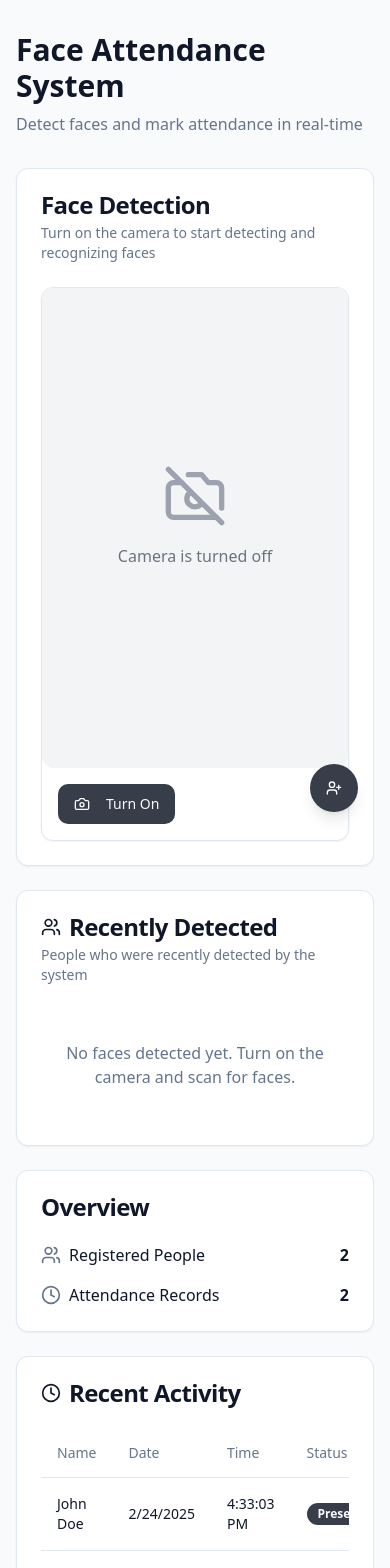
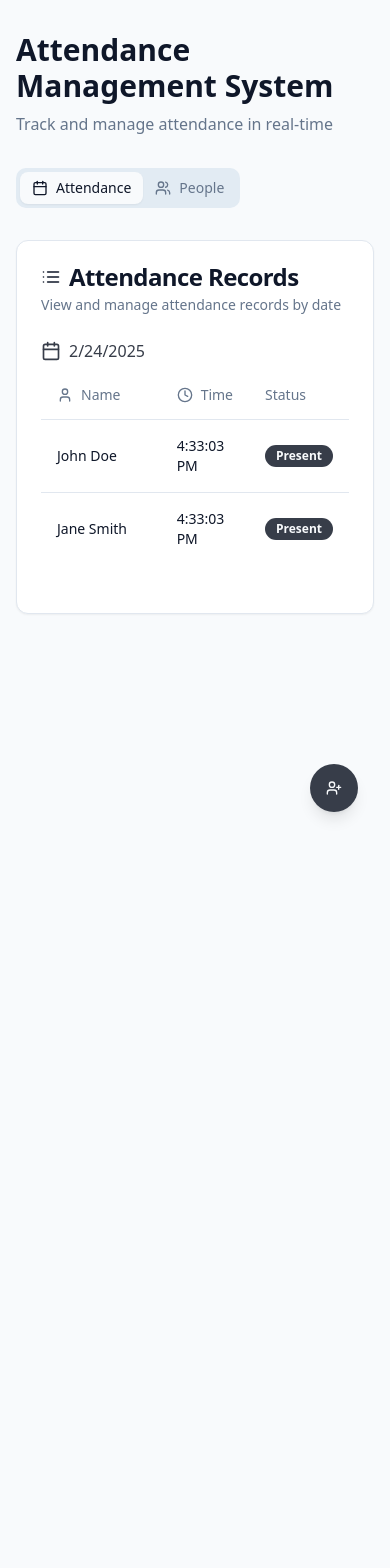
Before and after one commit to shahiddda/face-attendance-automator, a React (Vite) app: page / in a window 390 px wide. Shown: the top 1568 px of the page. After the commit the page ends 844 px from the top, so only its background shows below. Built offline with nearby package versions, Linux system fonts and the light colour scheme.

Commit message:
Add attendance marking
The first page will now include attendance marking functionality.

```diff
--- a/src/components/AttendanceTable.tsx
+++ b/src/components/AttendanceTable.tsx
@@ -3,6 +3,7 @@ import React from 'react';
 import { Table, TableBody, TableCell, TableHead, TableHeader, TableRow } from '@/components/ui/table';
 import { Badge } from '@/components/ui/badge';
 import { AttendanceRecord } from '@/lib/face-api';
+import { CalendarIcon, UserIcon, ClockIcon } from 'lucide-react';
 
 interface AttendanceTableProps {
   records: AttendanceRecord[];
@@ -10,22 +11,48 @@ interface AttendanceTableProps {
 }
 
 const AttendanceTable: React.FC<AttendanceTableProps> = ({ records, className = '' }) => {
+  // Group records by date for better organization
+  const groupedRecords: Record<string, AttendanceRecord[]> = {};
+
+  records.forEach(record => {
+    const date = new Date(record.timestamp).toLocaleDateString();
+    if (!groupedRecords[date]) {
+      groupedRecords[date] = [];
+    }
+    groupedRecords[date].push(record);
+  });
+
   return (
     <div className={`w-full overflow-auto ${className}`}>
+      {Object.keys(groupedRecords).length > 0 ? (
+        Object.entries(groupedRecords).map(([date, dateRecords]) => (
+          <div key={date} className="mb-6">
+            <div className="flex items-center mb-2 text-primary">
+              <CalendarIcon className="mr-2 h-5 w-5" />
+              <h3 className="font-medium">{date}</h3>
+            </div>
             <Table>
               <TableHeader>
                 <TableRow>
-            <TableHead>Name</TableHead>
-            <TableHead>Date</TableHead>
-            <TableHead>Time</TableHead>
+                  <TableHead className="w-[200px]">
+                    <div className="flex items-center">
+                      <UserIcon className="mr-2 h-4 w-4" />
+                      Name
+                    </div>
+                  </TableHead>
+                  <TableHead>
+                    <div className="flex items-center">
+                      <ClockIcon className="mr-2 h-4 w-4" />
+                      Time
+                    </div>
+                  </TableHead>
                   <TableHead>Status</TableHead>
                 </TableRow>
               </TableHeader>
               <TableBody>
-          {records.map((record) => (
+                {dateRecords.map((record) => (
                   <TableRow key={record.id}>
                     <TableCell className="font-medium">{record.personName}</TableCell>
-              <TableCell>{new Date(record.timestamp).toLocaleDateString()}</TableCell>
                     <TableCell>{new Date(record.timestamp).toLocaleTimeString()}</TableCell>
                     <TableCell>
                       <Badge
@@ -45,6 +72,13 @@ const AttendanceTable: React.FC<AttendanceTableProps> = ({ records, className =
               </TableBody>
             </Table>
           </div>
+        ))
+      ) : (
+        <div className="text-center py-8 text-muted-foreground">
+          No attendance records found
+        </div>
+      )}
+    </div>
   );
 };
 
--- a/src/pages/Index.tsx
+++ b/src/pages/Index.tsx
@@ -2,20 +2,19 @@
 import React, { useState, useEffect } from 'react';
 import { Button } from '@/components/ui/button';
 import { Card, CardContent, CardDescription, CardHeader, CardTitle } from '@/components/ui/card';
-import WebcamCapture from '../components/WebcamCapture';
-import PersonCard from '../components/PersonCard';
+import { Tabs, TabsContent, TabsList, TabsTrigger } from '@/components/ui/tabs';
 import AttendanceTable from '../components/AttendanceTable';
 import RegisterPersonForm from '../components/RegisterPersonForm';
-import { getPeople, getAttendanceRecords, loadModels, Person, AttendanceRecord } from '@/lib/face-api';
-import { UserPlusIcon, Users, ClockIcon } from 'lucide-react';
+import { getPeople, getAttendanceRecords, loadModels, markAttendance, Person, AttendanceRecord } from '@/lib/face-api';
+import { UserPlusIcon, Users, CalendarIcon, ListIcon } from 'lucide-react';
 import { toast } from 'sonner';
 
 const Index = () => {
   const [people, setPeople] = useState<Person[]>([]);
   const [records, setRecords] = useState<AttendanceRecord[]>([]);
-  const [recentDetections, setRecentDetections] = useState<Person[]>([]);
   const [isLoading, setIsLoading] = useState(true);
   const [showRegisterForm, setShowRegisterForm] = useState(false);
+  const [activeTab, setActiveTab] = useState("attendance");
 
   useEffect(() => {
     const initializePage = async () => {
@@ -39,144 +38,114 @@ const Index = () => {
     initializePage();
   }, []);
 
-  const handlePersonDetected = (person: Person) => {
-    console.log("Person detected:", person.name);
-    // Add to recent detections if not already there
-    setRecentDetections(prev => {
-      if (prev.some(p => p.id === person.id)) {
-        return prev;
-      }
-      return [person, ...prev].slice(0, 5); // Keep only the 5 most recent
-    });
-
-    // Refresh attendance records
-    setRecords(getAttendanceRecords());
-  };
-
   const handlePersonRegistered = () => {
     console.log("Person registered, refreshing people list");
     // Refresh people list
     setPeople(getPeople());
   };
 
+  // Function to manually mark attendance for testing purposes
+  const handleMarkAttendance = (person: Person, status: 'present' | 'late' | 'absent' = 'present') => {
+    markAttendance(person.id, person.name, status);
+    setRecords(getAttendanceRecords());
+    toast.success(`Marked ${person.name} as ${status}`);
+  };
+
   return (
     <div className="min-h-screen bg-background">
       <div className="container mx-auto py-8 px-4">
         <header className="mb-8">
-          <h1 className="text-3xl font-bold">Face Attendance System</h1>
+          <h1 className="text-3xl font-bold">Attendance Management System</h1>
           <p className="text-muted-foreground mt-2">
-            Detect faces and mark attendance in real-time
+            Track and manage attendance in real-time
           </p>
         </header>
 
-        <div className="grid grid-cols-1 md:grid-cols-3 gap-6">
-          {/* Left column - Webcam */}
-          <div className="md:col-span-2">
-            <Card className="mb-6">
+        <Tabs defaultValue="attendance" onValueChange={setActiveTab}>
+          <TabsList className="mb-6">
+            <TabsTrigger value="attendance" className="flex items-center">
+              <CalendarIcon className="mr-2 h-4 w-4" />
+              Attendance
+            </TabsTrigger>
+            <TabsTrigger value="people" className="flex items-center">
+              <Users className="mr-2 h-4 w-4" />
+              People
+            </TabsTrigger>
+          </TabsList>
+
+          <TabsContent value="attendance">
+            <div className="grid grid-cols-1 gap-6">
+              <Card>
                 <CardHeader>
-                <CardTitle>Face Detection</CardTitle>
+                  <CardTitle className="flex items-center">
+                    <ListIcon className="mr-2 h-5 w-5" />
+                    Attendance Records
+                  </CardTitle>
                   <CardDescription>
-                  Turn on the camera to start detecting and recognizing faces
+                    View and manage attendance records by date
                   </CardDescription>
                 </CardHeader>
                 <CardContent>
-                <WebcamCapture
-                  onPersonDetected={handlePersonDetected}
-                />
-              </CardContent>
-            </Card>
-
-            {/* Recent Detections */}
-            <Card>
-              <CardHeader>
-                <CardTitle className="flex items-center">
-                  <Users className="mr-2 h-5 w-5" />
-                  Recently Detected
-                </CardTitle>
-                <CardDescription>
-                  People who were recently detected by the system
-                </CardDescription>
-              </CardHeader>
-              <CardContent>
-                {recentDetections.length > 0 ? (
-                  <div className="grid grid-cols-1 gap-4">
-                    {recentDetections.map(person => (
-                      <PersonCard
-                        key={person.id}
-                        person={person}
-                        attendance={{
-                          status: 'present',
-                          time: new Date().toLocaleTimeString()
-                        }}
-                      />
-                    ))}
+                  {isLoading ? (
+                    <div className="flex justify-center items-center py-8">
+                      <p>Loading attendance data...</p>
                     </div>
                   ) : (
-                  <div className="text-center py-8 text-muted-foreground">
-                    No faces detected yet. Turn on the camera and scan for faces.
-                  </div>
+                    <AttendanceTable records={records} />
                   )}
                 </CardContent>
               </Card>
             </div>
+          </TabsContent>
 
-          {/* Right column - Stats and Recent Activity */}
-          <div>
-            {/* Stats Card */}
-            <Card className="mb-6">
+          <TabsContent value="people">
+            <div className="grid grid-cols-1 md:grid-cols-2 lg:grid-cols-3 gap-6">
+              {people.map(person => (
+                <Card key={person.id}>
                   <CardHeader>
-                <CardTitle>Overview</CardTitle>
+                    <CardTitle>{person.name}</CardTitle>
+                    <CardDescription>{person.role}</CardDescription>
                   </CardHeader>
                   <CardContent>
-                <div className="space-y-4">
-                  <div className="flex items-center justify-between">
-                    <div className="flex items-center">
-                      <Users className="mr-2 h-5 w-5 text-muted-foreground" />
-                      <span>Registered People</span>
+                    <div className="flex justify-center mb-4">
+                      <div className="w-24 h-24 rounded-full bg-muted flex items-center justify-center overflow-hidden">
+                        {person.image ? (
+                          <img src={person.image} alt={person.name} className="w-full h-full object-cover" />
+                        ) : (
+                          <UserIcon className="h-12 w-12 text-muted-foreground" />
+                        )}
                       </div>
-                    <span className="font-bold">{people.length}</span>
                     </div>
-                  <div className="flex items-center justify-between">
-                    <div className="flex items-center">
-                      <ClockIcon className="mr-2 h-5 w-5 text-muted-foreground" />
-                      <span>Attendance Records</span>
-                    </div>
-                    <span className="font-bold">{records.length}</span>
-                  </div>
+                    <div className="flex justify-center space-x-2">
+                      <Button
+                        size="sm"
+                        onClick={() => handleMarkAttendance(person, 'present')}
+                      >
+                        Mark Present
+                      </Button>
+                      <Button
+                        size="sm"
+                        variant="secondary"
+                        onClick={() => handleMarkAttendance(person, 'late')}
+                      >
+                        Mark Late
+                      </Button>
                     </div>
                   </CardContent>
                 </Card>
+              ))}
 
-            {/* Recent Activity */}
-            <Card>
-              <CardHeader>
-                <CardTitle className="flex items-center">
-                  <ClockIcon className="mr-2 h-5 w-5" />
-                  Recent Activity
-                </CardTitle>
-              </CardHeader>
-              <CardContent>
-                {records.length > 0 ? (
-                  <AttendanceTable
-                    records={records.slice(0, 5)}
-                  />
-                ) : (
-                  <div className="text-center py-6 text-muted-foreground">
-                    No attendance records yet
-                  </div>
-                )}
-
-                {records.length > 5 && (
-                  <div className="mt-4 text-right">
-                    <Button variant="link" size="sm">
-                      View all records
+              {people.length === 0 && !isLoading && (
+                <div className="col-span-full text-center py-8">
+                  <p className="text-muted-foreground mb-4">No registered people yet</p>
+                  <Button onClick={() => setShowRegisterForm(true)}>
+                    Register New Person
                   </Button>
                 </div>
               )}
-              </CardContent>
-            </Card>
             </div>
-        </div>
+          </TabsContent>
+        </Tabs>
 
         {/* Register New Person - Action Button */}
         <div className="fixed bottom-8 right-8">
```
Lines whose indentation alone changed are shown as unchanged.
